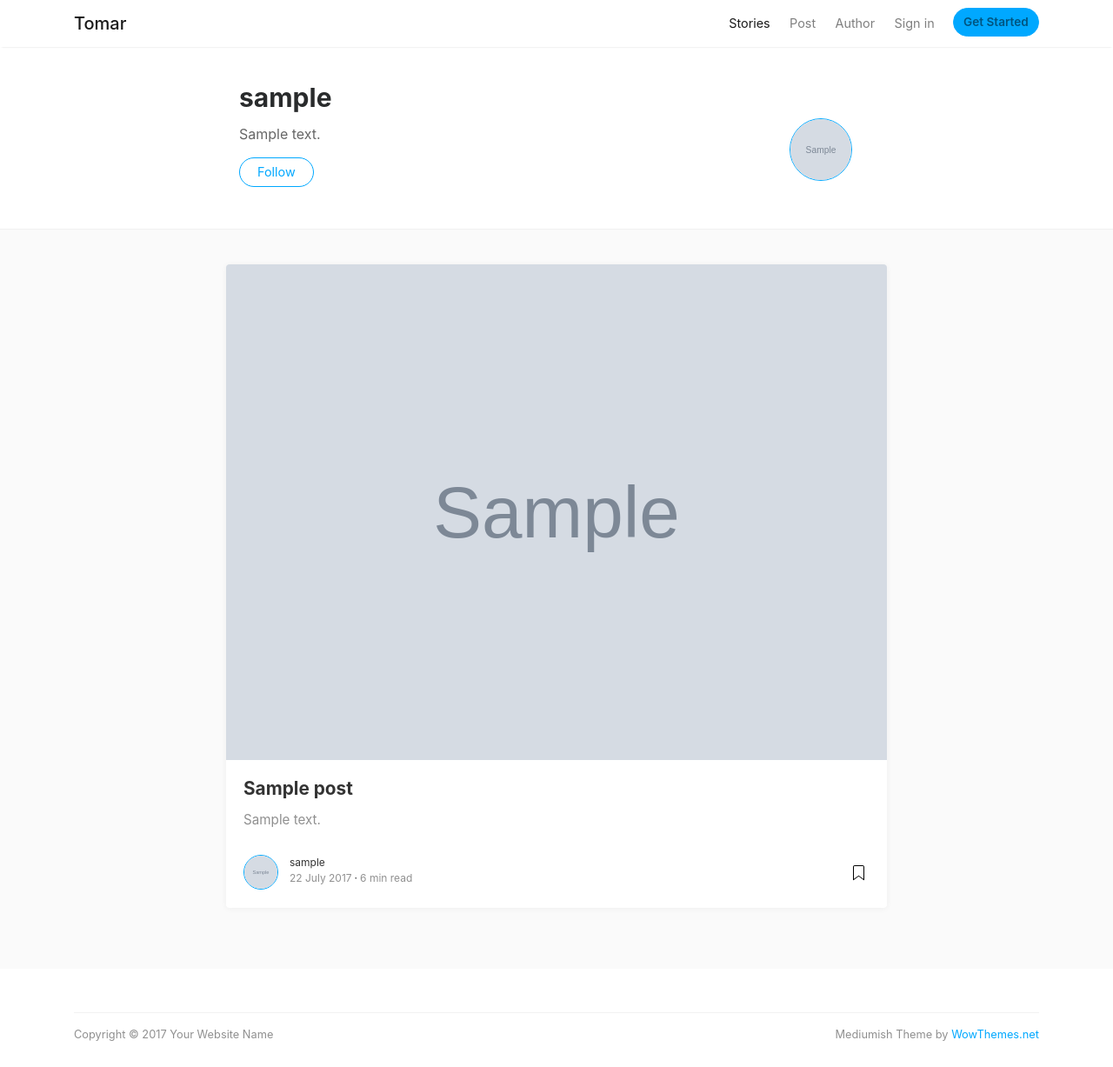
After one commit to Biruh-21/tomar, a Django app: a page that uses templates/base.html in a window 1280 px wide. The commit adds this page. Shown: the whole page at 87% size. Run offline with Django 3.2, Linux system fonts and the light colour scheme; tables that the repository leaves empty hold one stand-in row (values such as "Sample post"); grey boxes marked "Sample" are stand-in pictures; some libraries are stand-ins or nearby versions.

Commit message:
Author page added showing all posts by specific author, and author's profile

```diff
--- a/static/styles/mediumish.css
+++ b/static/styles/mediumish.css
@@ -104,11 +104,12 @@ section {
 	margin-top:30px;
 }
 .author-thumb {
+	border: 1px solid #00A8FF;
 	width:40px;
 	height:40px;
 	float:left;
 	margin-right:13px;
-	border-radius:100%;
+	border-radius:50%;
 }
 .post-top-meta {
 	margin-bottom:2rem;
--- a/templates/base.html
+++ b/templates/base.html
@@ -25,6 +25,8 @@
 
 {% block main %} {% endblock %}
 
+{% include "footer.html" %}
+
 <!-- Bootstrap core JavaScript
     ================================================== -->
 <!-- Placed at the end of the document so the pages load faster -->
--- a/templates/footer.html
+++ b/templates/footer.html
@@ -1,5 +1,11 @@
-<footer style="background-color: rgb(65, 62, 62); color: white;">
-    <div class="container pt-5 pb-5 mt-5 text-center">
-        <p>Copyright &copy; 2021 <strong>www.tomar.com</strong></p>
-    </div>
-</footer>
+<div class="container">
+	<div class="footer">
+	  <p class="pull-left">
+	    Copyright &copy; 2017 Your Website Name
+	  </p>
+	  <p class="pull-right">
+	    Mediumish Theme by <a target="_blank" href="https://www.wowthemes.net">WowThemes.net</a>
+	  </p>
+	<div class="clearfix"></div>
+	</div>
+</div>
--- /dev/null
+++ b/tomar/apps/blog/templates/blog/author.html
@@ -0,0 +1,69 @@
+{% extends "base.html" %}
+{% load static %}
+
+{% block main %}
+<!-- Begin Top Author Page
+================================================== -->
+<div class="container">
+	<div class="row">
+		<div class="col-md-2"></div>
+		<div class="col-md-8 col-md-offset-2">
+			<div class="mainheading">
+				<div class="row post-top-meta authorpage">
+					<div class="col-md-10 col-xs-12">
+						<h1>{{ user.username }}</h1>
+						<span class="author-description">{{ user.profile.bio }}</span> <br>
+						<!-- <div class="sociallinks"><a  target="_blank" href="https://www.facebook.com/wowthemesnet/"><i class="fa fa-facebook"></i></a> <span class="dot"></span> <a target="_blank" href="https://plus.google.com/s/wowthemesnet/top"><i class="fa fa-google-plus"></i></a></div> -->
+						<a href="#" class="btn follow">Follow</a>
+					</div>
+					<div class="col-md-2 col-xs-12">
+						<img class="author-thumb" src="{{ user.profile.profile_picture.url }}" alt="{{ user.username }}">
+					</div>
+				</div>
+			</div>
+		</div>
+	</div>
+</div>
+<!-- End Top Author Meta
+================================================== -->
+
+<!-- Begin Author Posts
+================================================== -->
+<div class="graybg authorpage">
+	<div class="container">
+		<div class="listrecent listrelated">
+
+				<!-- begin post -->
+				{% for post in user_posts %}
+				<div class="authorpostbox">
+					<div class="card">
+						<a href="{% url 'blog:post-detail' post.slug %}">
+						<img class="img-fluid img-thumb" src="{{ post.image.url }}" alt="">
+						</a>
+						<div class="card-block">
+							<h2 class="card-title"><a href="{% url 'blog:post-detail' post.slug %}">{{ post.title }}</a></h2>
+              				<h4 class="card-text">{{ post.summary }}</h4>
+            				<div class="metafooter">
+								<div class="wrapfooter">
+									<span class="meta-footer-thumb">
+									<a href="{% url 'blog:author' user.username %}"><img class="author-thumb" src="{{ user.profile.profile_picture.url }}" alt="{{ user.username }}"></a>
+									</span>
+									<span class="author-meta">
+									<span class="post-name"><a href="{% url 'blog:author' user.username %}">{{ user.username }}</a></span><br/>
+									<span class="post-date">22 July 2017</span><span class="dot"></span><span class="post-read">6 min read</span>
+									</span>
+									<span class="post-read-more"><a href="{% url 'blog:post-detail' post.slug %}" title="Read Story"><svg class="svgIcon-use" width="25" height="25" viewbox="0 0 25 25"><path d="M19 6c0-1.1-.9-2-2-2H8c-1.1 0-2 .9-2 2v14.66h.012c.01.103.045.204.12.285a.5.5 0 0 0 .706.03L12.5 16.85l5.662 4.126a.508.508 0 0 0 .708-.03.5.5 0 0 0 .118-.285H19V6zm-6.838 9.97L7 19.636V6c0-.55.45-1 1-1h9c.55 0 1 .45 1 1v13.637l-5.162-3.668a.49.49 0 0 0-.676 0z" fill-rule="evenodd"></path></svg></a></span>
+								</div>
+							</div>
+						</div>
+					</div>
+				</div>
+				{% endfor %}
+				<!-- end post -->
+		</div>
+	</div>
+</div>
+<!-- End Author Posts
+================================================== -->
+
+{% endblock %}
--- a/tomar/apps/blog/urls.py
+++ b/tomar/apps/blog/urls.py
@@ -6,7 +6,8 @@ app_name = "blog"
 
 urlpatterns = [
     # path("", views.HomePageView.as_view(), name="blog-home"),
+    path("", views.index, name="blog-home"),
     path("post/<slug:slug>/", views.PostDetailView.as_view(), name="post-detail"),
-    path("", views.index, name="blog-home"),
     # path("post/", views.post_detail, name="post-detail"),
+    path("user/<str:username>/", views.author, name="author"),
 ]
--- a/tomar/apps/blog/views.py
+++ b/tomar/apps/blog/views.py
@@ -1,5 +1,6 @@
-from django.shortcuts import render
+from django.shortcuts import get_object_or_404, render
 from django.views import generic
+from django.contrib.auth.models import User
 
 from .models import Post
 
@@ -31,3 +32,15 @@ class PostDetailView(generic.DetailView):
 def post_detail(request):
     """A one post view while the user is reading."""
     return render(request, "blog/post.html")
+
+
+def author(request, username):
+    """Show author's profile and his/her posts."""
+    author = get_object_or_404(User, username=username)
+    author_posts = Post.objects.filter(user__username=username)
+
+    context = {
+        "user": author,
+        "user_posts": author_posts,
+    }
+    return render(request, "blog/author.html", context)
```
Also changed, not shown: tomar/apps/blog/templates/blog/index.html (+2 -17 lines), tomar/apps/blog/templates/blog/post_detail.html (+3 -20 lines).
